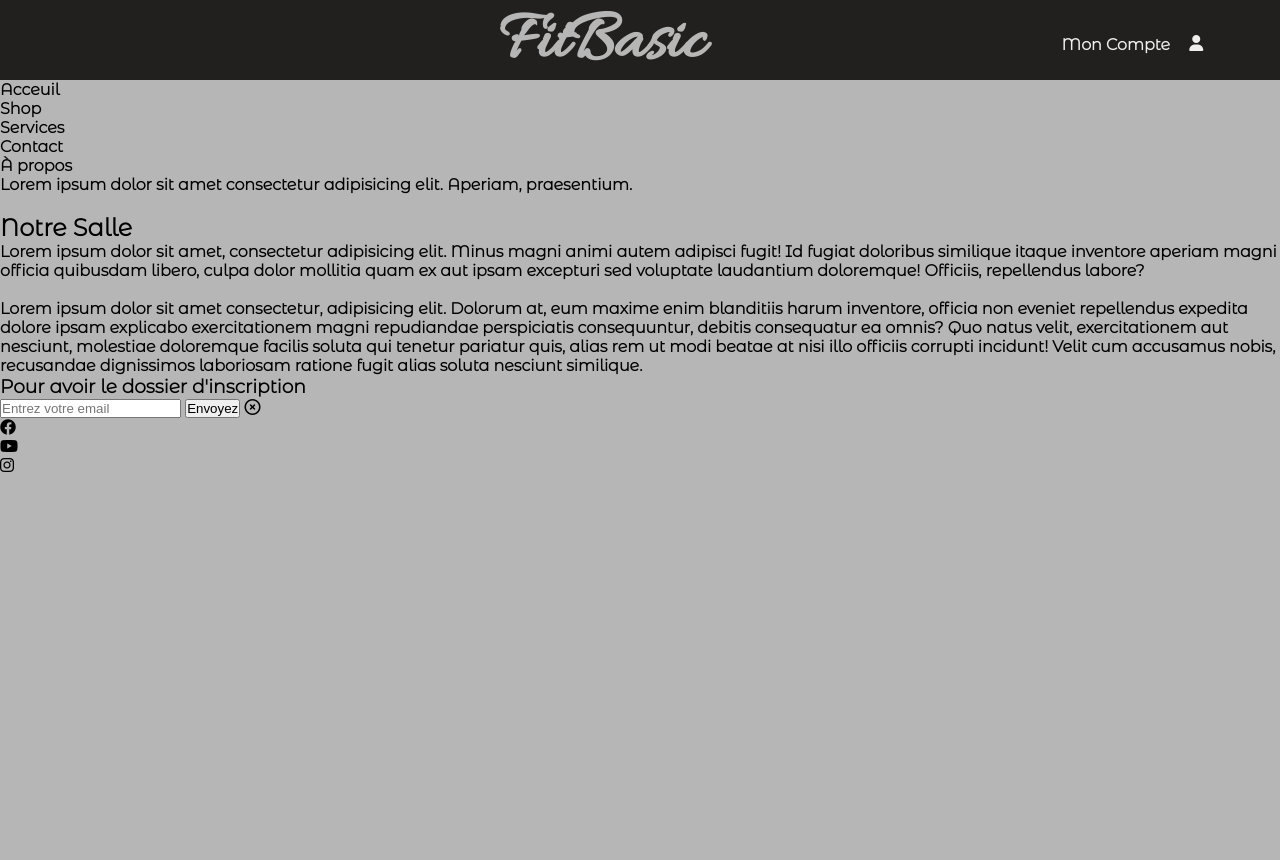
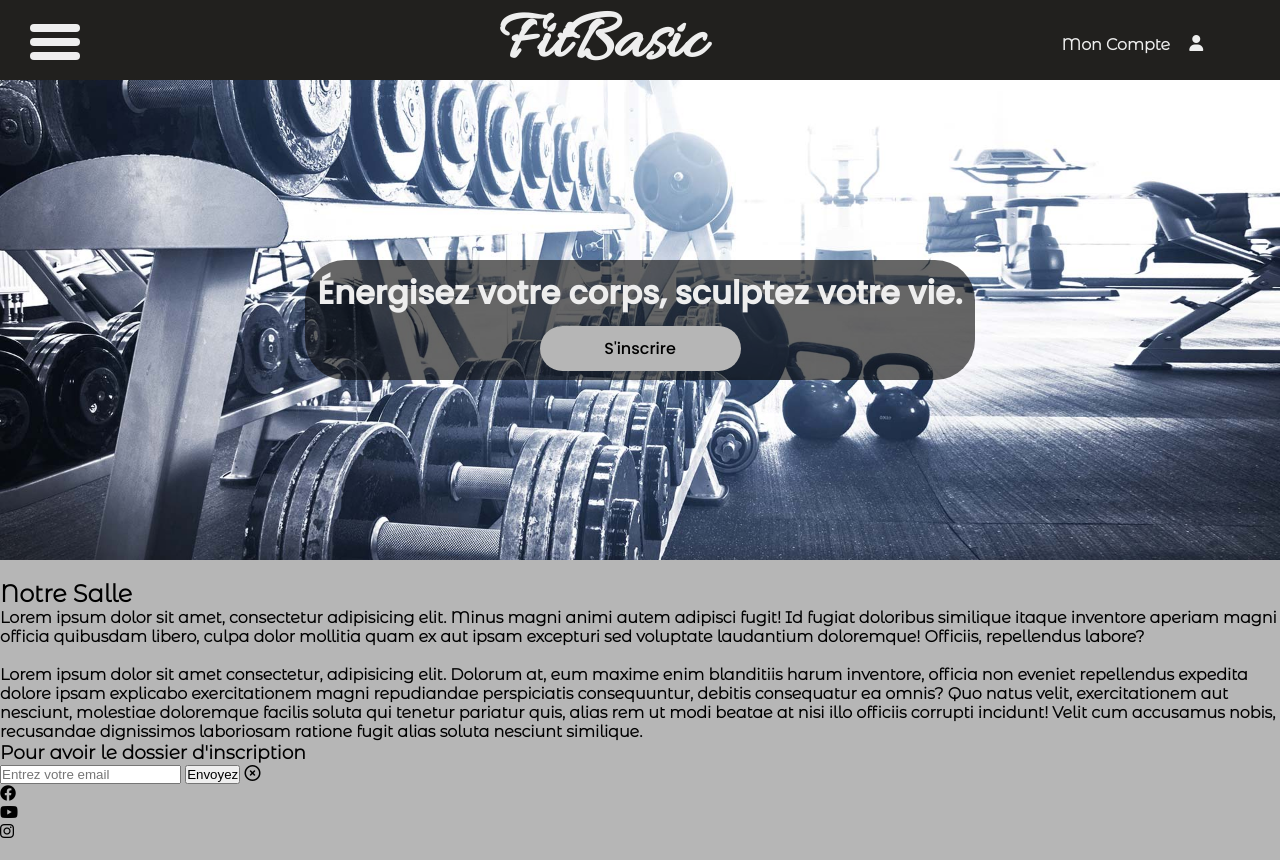
Before and after one commit to KayzerCs/FitBasic, a plain HTML site: page index.html in a window 1280 px wide. Before the commit the page ends 800 px from the top, so only its background shows below. Drawn offline with Linux system fonts and the light colour scheme.

Commit message:
header terminé

```diff
--- a/assets/styles/_settings.scss
+++ b/assets/styles/_settings.scss
@@ -30,6 +30,10 @@ $grey: rgb(182, 182 ,182);
     box-sizing: border-box;
 }
 
+li {
+    list-style: none;
+}
+
 body {
     font-family: $font3;
     background: $grey;
--- a/assets/styles/layouts/_header.scss
+++ b/assets/styles/layouts/_header.scss
@@ -0,0 +1,101 @@
+header {
+    background: url(/assets/img/img-bg3.jpg) center/cover;
+    height: 60vh;
+
+    #side-bar {
+        position: absolute;
+        width: 200px;
+        height: 70%;
+        background: rgba(39, 39, 39, 0.911);
+        top: 0;
+        left: -230px;
+        transition: 0.5s ease-out;
+        z-index: 4;
+    }
+
+    .toggle-btn {
+        position: absolute;
+        top: 20px;
+        left: 260px;
+        cursor: pointer;
+        height: 50px;
+        width: 50px;
+    }
+
+    .bar {
+        display: block;
+        height: 5px;
+        width: 30px;
+        left: 3%;
+        margin: 6px 0;
+        transition: 0.3s;
+    }
+
+    .toggle-btn span {
+        width: 50px;
+        height: 8px;
+        border-radius: 5px;
+        background: $white;
+        display: block;
+        margin-top: 4px;
+        transition: 0.3s ease;
+    }
+
+    li {
+        color: $white;
+        list-style: none;
+        font-size: 1.5rem;
+        cursor: pointer;
+        padding-left: 5px;
+        padding-top: 25px;
+
+        &:hover {
+            background: rgba(107, 106, 106, 0.534);
+        }
+    }
+
+    .p-header {
+        @include childCenter;
+        height: 100%;
+        border-radius: 200px;
+
+        .container-p-header {
+            display: flex;
+            flex-direction: column;
+            justify-content: space-evenly;
+            align-items: center;
+            background: rgba(5, 5, 5, 0.61);
+            border-radius: 40px;
+            height: 25%;
+            width: 50%;
+            min-width: 670px;
+            max-width: 680px;
+
+            p {
+                @include childCenter;
+                font-family: $font2;
+                font-size: 2rem;
+                font-weight: 900;
+                color: $white;
+            }
+
+            button {
+                font-family: $font2;
+                font-size: 1rem;
+                background: $grey;
+                @include childCenter;
+                height: 45px;
+                width: 30%;
+                cursor: pointer;
+                border-radius: 45px;
+                border: none;
+                transition: .3s ease;
+
+                &:hover {
+                    background: $white;
+                    transform: scale(1.1);
+                }
+            }
+        }
+    }
+}
--- a/assets/styles/layouts/_nav.scss
+++ b/assets/styles/layouts/_nav.scss
@@ -13,7 +13,7 @@ nav {
         h1 {
             font-family: $font1;
             font-size: 70px;
-            color: $grey;
+            color: $white;
         }
     }
 
@@ -30,9 +30,10 @@ nav {
             justify-content: space-evenly;
             cursor: pointer;
             transition: .3s ease;
+            color: $white;
 
             &:hover {
-                transform: translateX(2px);
+                transform: scale(1.1);
             }
         }
     }
--- a/index.html
+++ b/index.html
@@ -7,7 +7,7 @@
 
     <meta name="description" content="FitBasic une salle de sport au coeur de paris ou les stars viennent faire leurs séance de sport">
 
-    <link rel="shortcut icon" href="">
+    <link rel="shortcut icon" href="./assets/img/logo-removebg-preview (1).png">
     <link rel="stylesheet" href="https://cdnjs.cloudflare.com/ajax/libs/font-awesome/6.4.2/css/all.min.css" />
 
     <link rel="stylesheet" href="./assets/styles/index.css">
@@ -47,7 +47,10 @@
 
         <section class="p-header">
 
-            <p>Lorem ipsum dolor sit amet consectetur adipisicing elit. Aperiam, praesentium.</p>
+            <div class="container-p-header">
+                <p>Énergisez votre corps, sculptez votre vie.</p>
+                <button>S'inscrire</button>
+            </div>
 
         </section>
 
```
Also changed, not shown: assets/img/img-bg3.jpg (added), assets/img/logo-removebg-preview (1).png (added), assets/img/tibo-inshape-removebg-preview.png (added), assets/styles/index.css, 1 other file.
